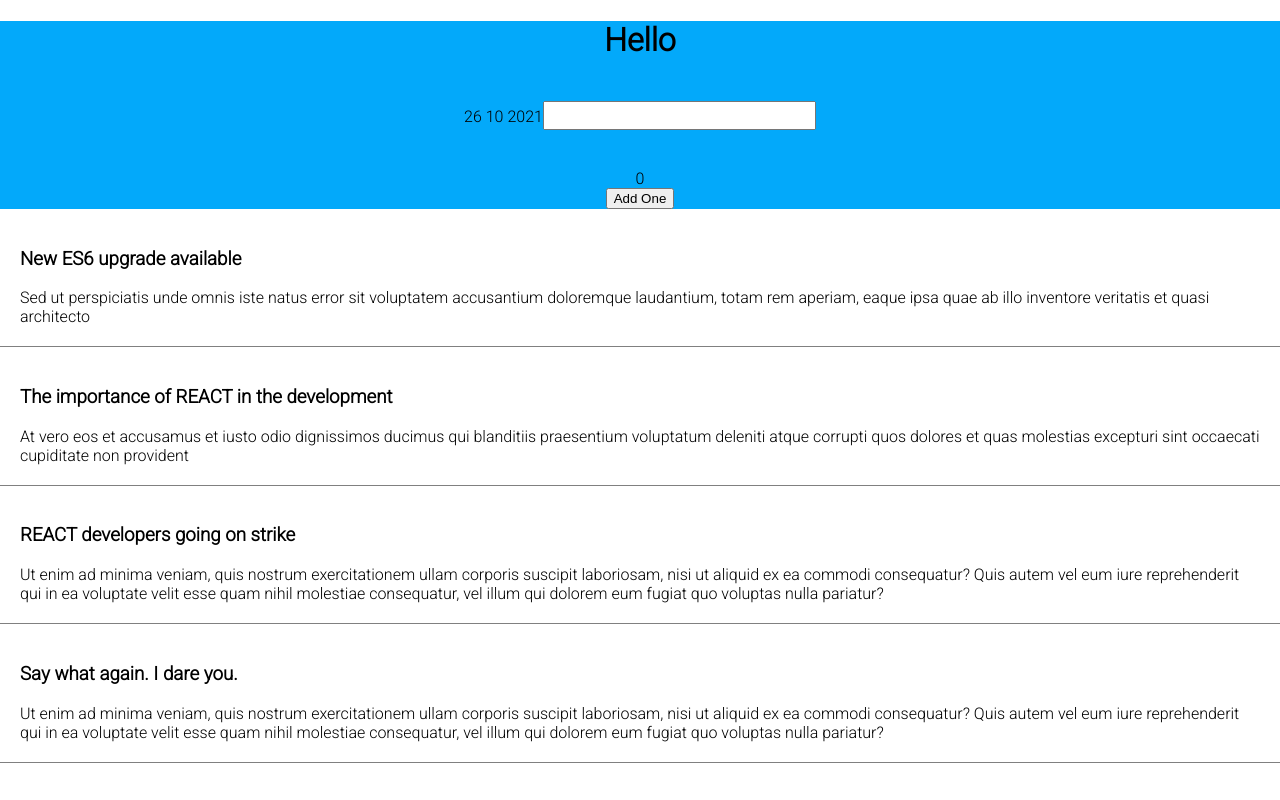
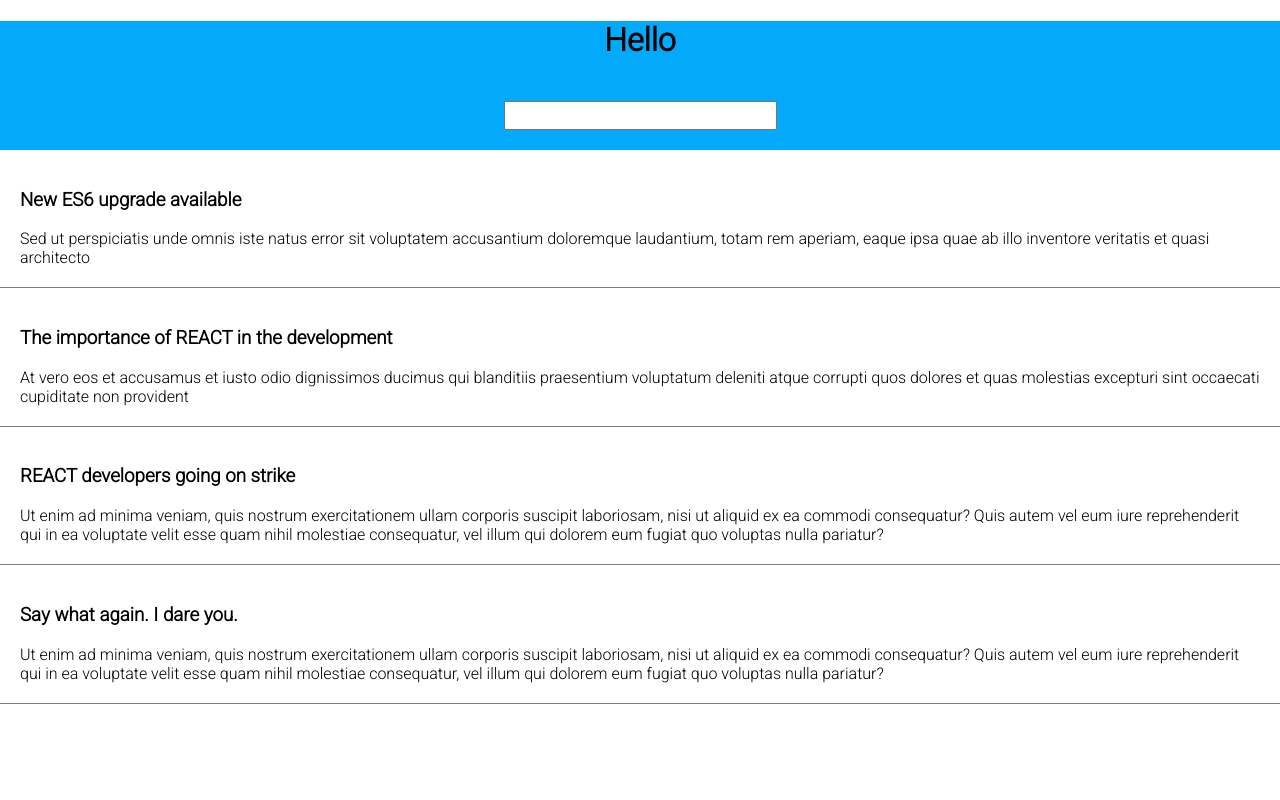
Before and after one commit to dhopz/crypto-react-flask, a React (Create React App) app in the folder frontend/: page / in a window 1280 px wide. Built offline with nearby package versions, Linux system fonts and the light colour scheme.

Commit message:
adding filter

```diff
--- a/frontend/src/components/header.js
+++ b/frontend/src/components/header.js
@@ -1,51 +1,23 @@
 import React, { Component } from 'react';
 
-const getTheDate = () => {
-    const newDate = new Date();
-        return newDate.getDate() + " " + newDate.getMonth() + " " + newDate.getFullYear();
-}
+// const getTheDate = () => {
+//     const newDate = new Date();
+//         return newDate.getDate() + " " + newDate.getMonth() + " " + newDate.getFullYear();
+// }
 
-class Header extends Component {
-
-    state = {
-        active: false,
-        keywords:'',
-        count: 0
-    }
-
-    inputChangeHandler = (event) => {
-        const value = event.target.value === ' ' ? false : true;
-
-        this.setState({
-            active:value,
-            keywords: event.target.value
-        })
-    }
-
-    addOne(){
-        this.setState({count: this.state.count + 1})
-    }
-
-    render(){
-
+const Header = (props) => {
         return(
-            <header style={{background: `${this.state.active ? '#5b889e' : '#03a9fa'}`}}>
+            <header>
                 <div>
                 <h1>Hello</h1>
-                    {getTheDate()}
                     <input
-                        onChange={this.inputChangeHandler}
+                        onChange={props.keywords}
                     />
-                    <div>{this.state.keywords}</div>
-                <br/>
-                <div>{this.state.count}</div>
-                <button onClick ={ () => this.addOne()}>Add One</button>
                 </div>
             </header>
 
         )
     }
 
-}
 
 export default Header;
--- a/frontend/src/index.js
+++ b/frontend/src/index.js
@@ -12,18 +12,33 @@ import NewsList from './components/news_list';
 class App extends Component {
 
   state = {
-    news:JSON
+    news:JSON,
+    filtered:JSON
+  }
+
+  getKeywords = (event) => {
+    let keywords = event.target.value
+    let filtered = this.state.news.filter((item) =>{
+      return item.title.indexOf(keywords) > -1;
+    });
+
+    this.setState({
+      filtered
+    })
+
+
   }
 
   render() {
 
-    const {news} = this.state
+    const {news,filtered} = this.state
 
     return(
   <>
-    <Header/>
+    <Header
+      keywords={this.getKeywords}/>
     <NewsList
-      news={news}
+      news={filtered}
     />
   </>
   )
```
